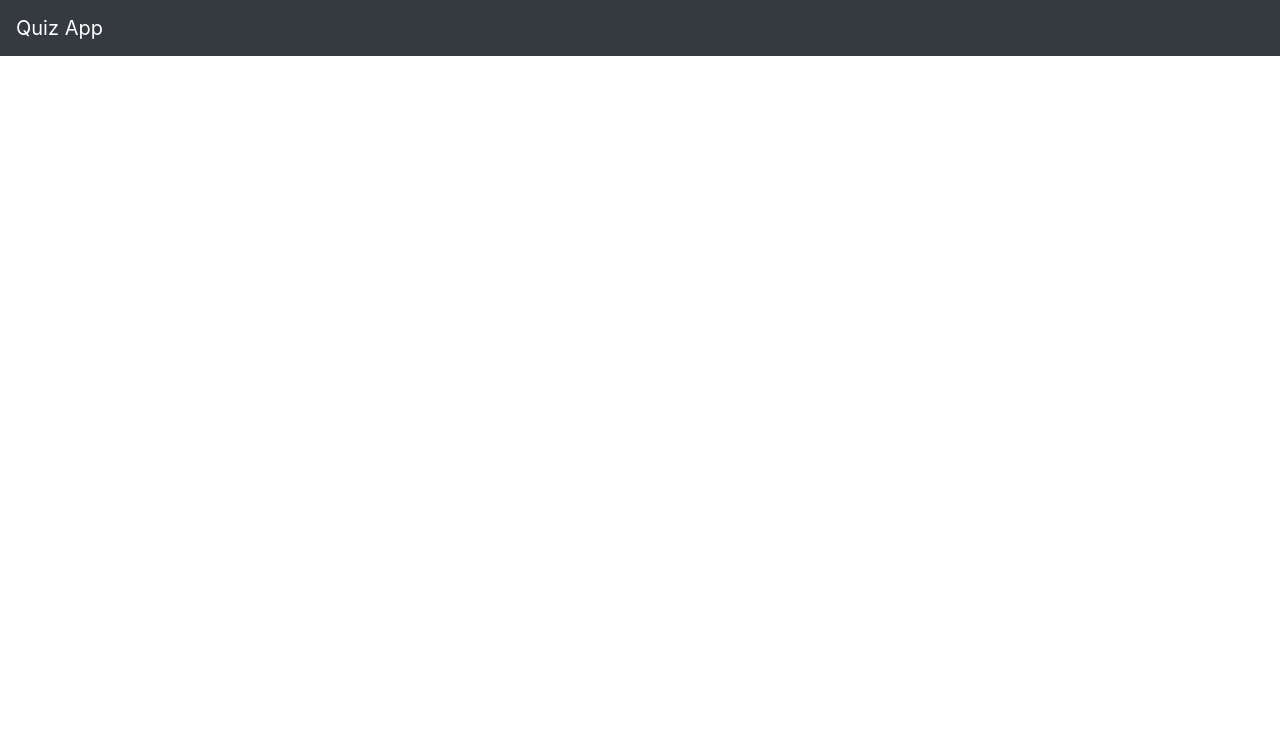
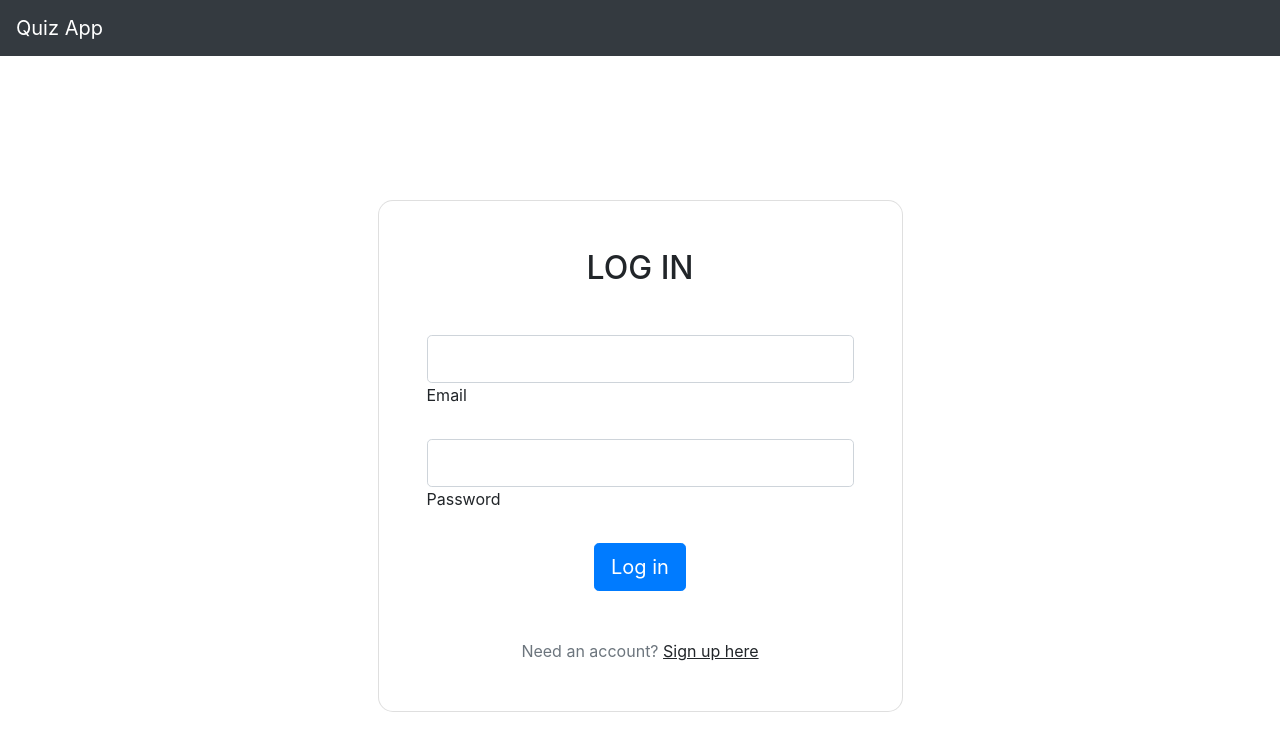
Before and after one commit to PialKanti/QuizApp, a Vue app in the folder QuizApp/clientapp/: page /login in a window 1280 px wide. Before the commit this address had no page. Shown: the top 750 px of the page. Built offline with nearby package versions, Linux system fonts and the light colour scheme.

Commit message:
Added user login form to client app

```diff
--- /dev/null
+++ b/QuizApp/clientapp/src/components/UserLogin.vue
@@ -0,0 +1,49 @@
+<template>
+    <section class="vh-100 bg-image">
+        <div class="mask d-flex align-items-center h-100 gradient-custom-3">
+            <div class="container h-100">
+                <div class="row d-flex justify-content-center align-items-center h-100">
+                    <div class="col-12 col-md-9 col-lg-7 col-xl-6">
+                        <div class="card" style="border-radius: 15px;">
+                            <div class="card-body p-5">
+                                <h2 class="text-uppercase text-center mb-5">Log in</h2>
+                                <form ref="userRegistrationForm" @submit.prevent="submitForm">
+                                    <div class="form-outline mb-4">
+                                        <input type="email" id="email" class="form-control form-control-lg"
+                                            v-model="email" />
+                                        <label class="form-label" for="email">Email</label>
+                                    </div>
+
+                                    <div class="form-outline mb-4">
+                                        <input type="password" id="password" class="form-control form-control-lg"
+                                            v-model="password" />
+                                        <label class="form-label" for="password">Password</label>
+                                    </div>
+
+                                    <div class="d-flex justify-content-center">
+                                        <button type="submit" class="btn btn-primary btn-lg">Log in</button>
+                                    </div>
+
+                                    <p class="text-center text-muted mt-5 mb-0">Need an account? <a href="#!"
+                                            class="fw-bold text-body"><u>Sign up here</u></a></p>
+                                </form>
+                            </div>
+                        </div>
+                    </div>
+                </div>
+            </div>
+        </div>
+    </section>
+</template>
+
+<script>
+export default {
+    name: "UserLogin",
+    data() {
+        return {
+            email: '',
+            password: ''
+        }
+    }
+}
+</script>
--- a/QuizApp/clientapp/src/main.js
+++ b/QuizApp/clientapp/src/main.js
@@ -2,9 +2,11 @@
 import App from './App.vue'
 import { createRouter, createWebHistory } from 'vue-router'
 import UserRegistration from "./components/UserRegistration.vue"
+import UserLogin from "./components/UserLogin.vue"
 
 const routes = [
     { path: '/signup', component: UserRegistration },
+    { path: '/login', component: UserLogin }
 ]
 
 const router = createRouter({
```
